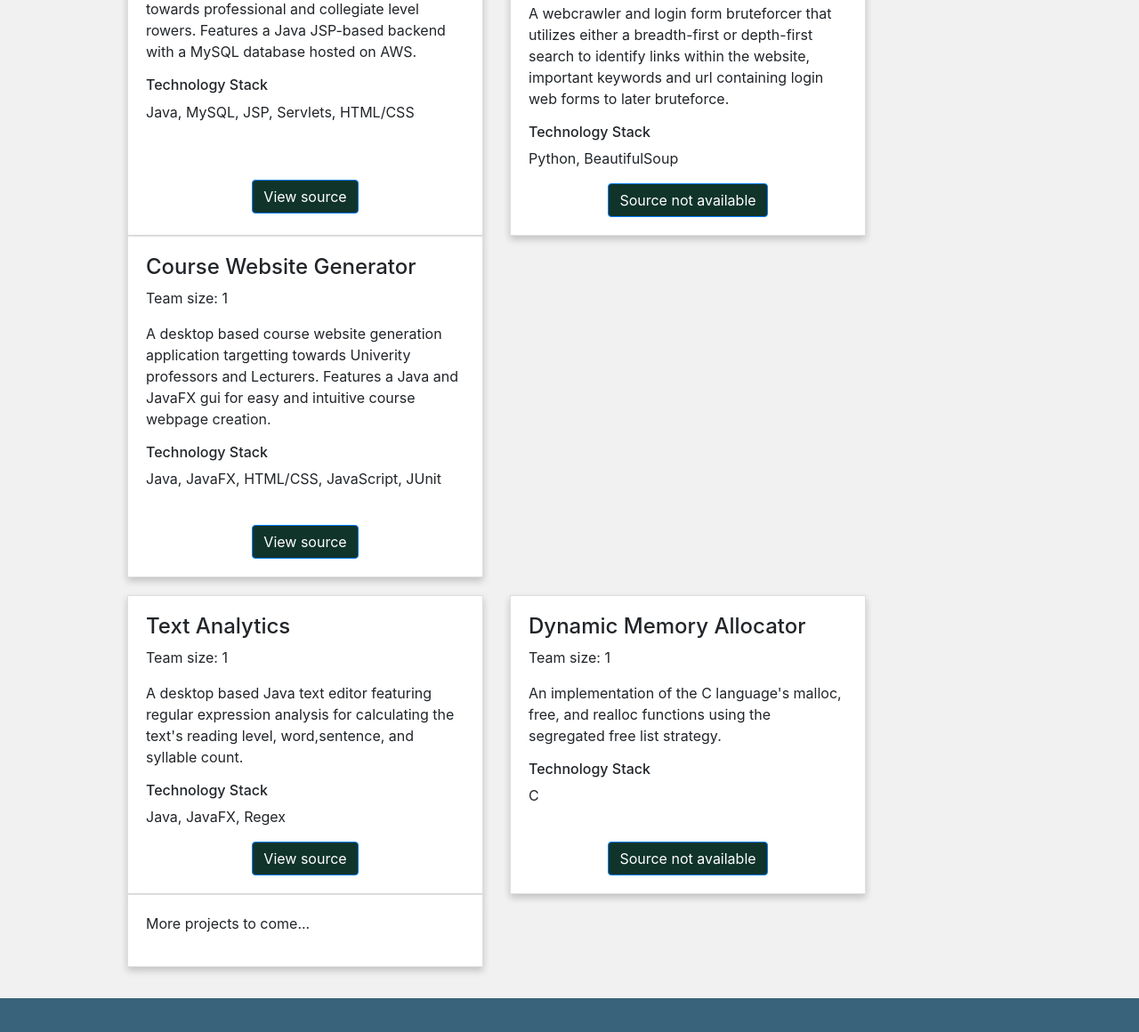
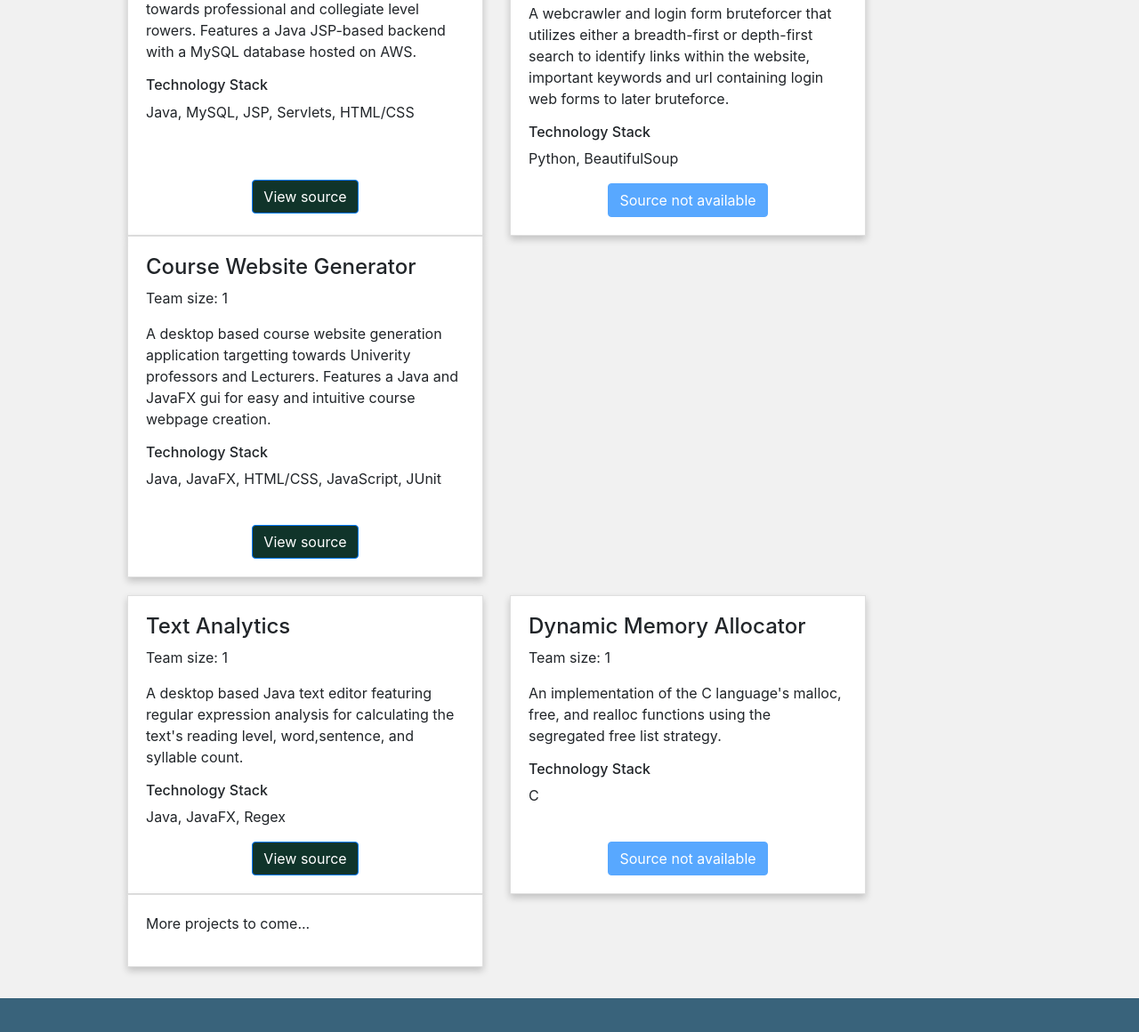
Before and after one commit to nspirrello/nspirrello.github.io, a plain HTML site: page index.html in a window 1280 px wide. Shown: the part 2358-3518 px from the top of the page at 89% size. Drawn offline with nearby package versions, Linux system fonts and the light colour scheme.

Commit message:
Fixed disabled buttons

```diff
--- a/index.html
+++ b/index.html
@@ -154,7 +154,7 @@
                             <h6>Technology Stack</h6>
                             <p>Python, BeautifulSoup</p>
                             <div class="text-center">
-                                <a class="view-source btn btn-primary" disabled>Source not available</a>
+                                <a class="view-source btn btn-primary disabled">Source not available</a>
                             </div>
                         </div>
                     </div>
@@ -206,7 +206,7 @@
                                   <p>C</p>
                                 <div class="text-center">
                                     <br>
-                                    <a class="view-source btn btn-primary" disabled>Source not available</a>
+                                    <a class="view-source btn btn-primary disabled">Source not available</a>
                                 </div>
                             </div>
                         </div>
```
